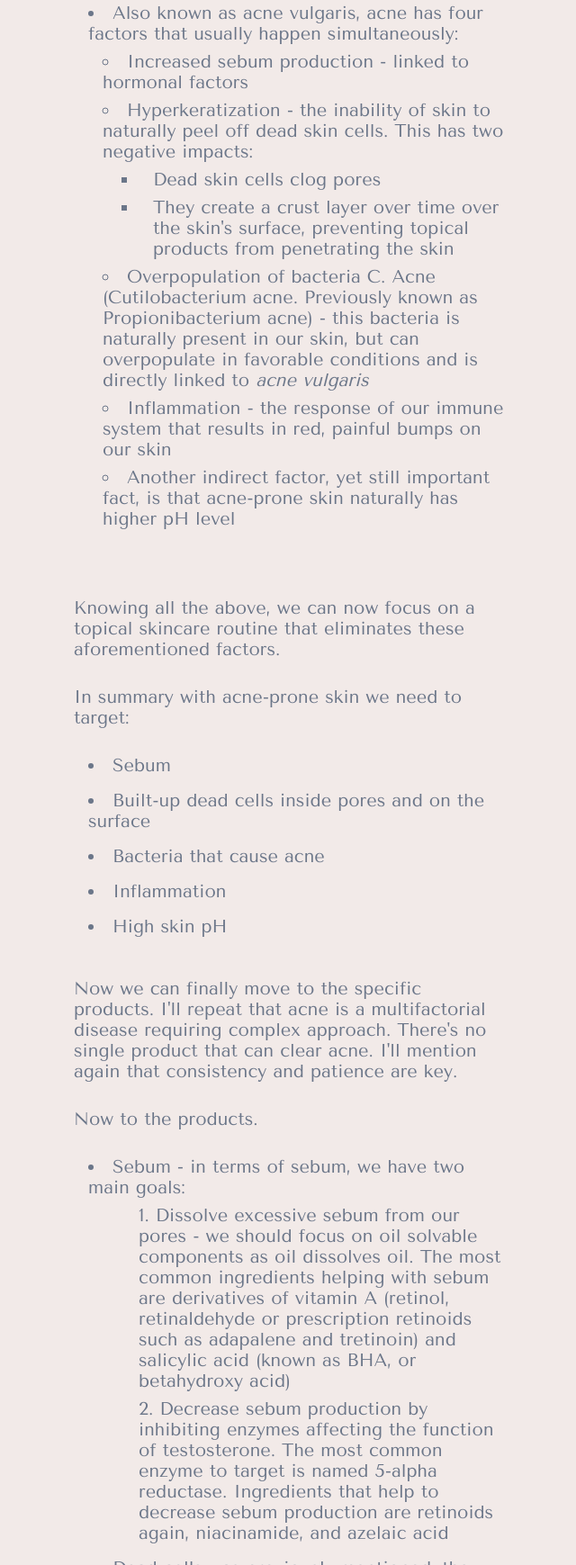
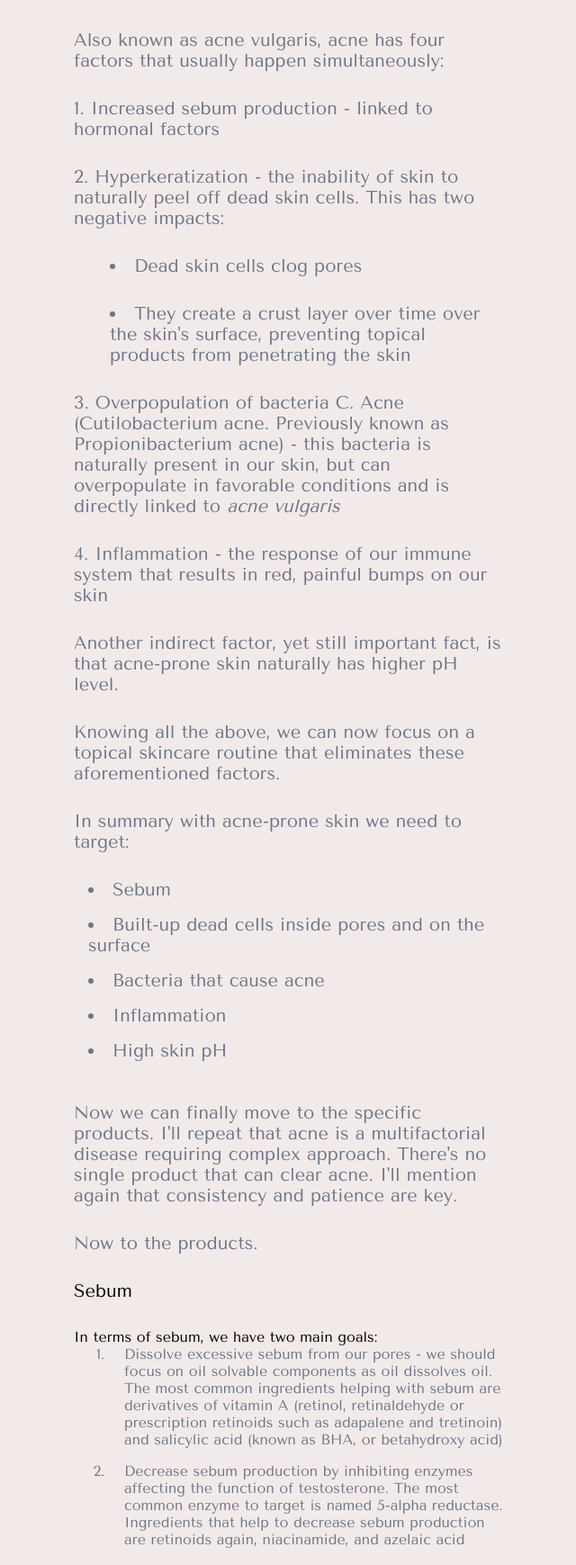
Before and after one commit to MariaSimkova/CherishYourSkin, an Eleventy site: page en/acne.html in a window 1280 px wide. Shown: the part 789-2528 px from the top of the page at 90% size, without its empty margins (593-1233 px from the left). Built offline with nearby package versions, Linux system fonts and the light colour scheme; Eleventy itself is replaced by a stand-in of ours; files that its build step writes are made by us from their sources.

Commit message:
backup of latest changes (not working)

```diff
--- a/en/acne.html
+++ b/en/acne.html
@@ -7,9 +7,9 @@ title: Cherish your skin
 
     <section class="acne-content extra-padding">
 
-        <div class="acne-content__image-container">
+        <!-- <div class="acne-content__image-container">
             <img src="/images/acne.jpg" alt="Acne" class="acne-content__image">
-        </div>
+        </div> -->
 
         <h1 class="acne-content__title title">Let's talk about acne: acne facts</h1>
 
@@ -28,30 +28,26 @@ title: Cherish your skin
 
                 <li class="text--dark li--disc">Acne is not caused by toxins in the body!</li>
 
-                <li class="text--dark li--disc">Also known as acne vulgaris, acne has four factors that usually happen simultaneously:
+            </ul>
 
-                    <ul class="text text--dark">
-                        <li class="text--dark li--circle li--next-level">Increased sebum production - linked to hormonal factors</li>
+            <p class="text text--dark">Also known as acne vulgaris, acne has four factors that usually happen simultaneously:</p>
 
-                        <li class="text--dark li--circle li--next-level">Hyperkeratization - the inability of skin to naturally peel off dead skin cells. This has two negative impacts:
+            <p class="text text--dark">1. Increased sebum production - linked to hormonal factors</p>
 
-                            <ol>
-                                <li class="text--dark li--square li--next-level">Dead skin cells clog pores</li>
+            <p class="text text--dark">2. Hyperkeratization - the inability of skin to naturally peel off dead skin cells. This has two negative impacts:</p>
 
-                                <li class="text--dark li--square li--next-level">They create a crust layer over time over the skin's surface, preventing topical products from penetrating the skin</li>
-                            </ol>
-                        </li>
+            <ul>
+                <li class="text text--dark li--disc">Dead skin cells clog pores</li>
 
-                        <li class="text--dark li--circle li--next-level">Overpopulation of bacteria C. Acne (Cutilobacterium acne. Previously known as Propionibacterium acne) - this bacteria is naturally present in our skin, but can overpopulate in favorable conditions and is directly linked to <i>acne vulgaris</i></li>
+                <li class="text text--dark li--disc">They create a crust layer over time over the skin's surface, preventing topical products from penetrating the skin</li>
+            </ul>
 
-                        <li class="text--dark li--circle li--next-level">Inflammation - the response of our immune system that results in red, painful bumps on our skin
-                        </li>
+            <p class="text text--dark">3. Overpopulation of bacteria C. Acne (Cutilobacterium acne. Previously known as Propionibacterium acne) - this bacteria is naturally present in our skin, but can overpopulate in favorable conditions and is directly linked to <i>acne vulgaris</i></p>
 
-                        <li class="text--dark li--circle li--next-level">Another indirect factor, yet still important fact, is that acne-prone skin naturally has higher pH level</li>
-                    </ul>
+            <p class="text text--dark">4. Inflammation - the response of our immune system that results in red, painful bumps on our skin</p>
 
-                </li>
-            </ul>
+            <p class="text text--dark">Another indirect factor, yet still important fact, is that acne-prone skin naturally has higher pH level.</p>
+
 
             <p class="text text--dark">Knowing all the above, we can now focus on a topical skincare routine that eliminates these aforementioned factors.</p>
 
@@ -72,43 +68,36 @@ title: Cherish your skin
 
             <p class="text text--dark">Now we can finally move to the specific products. I'll repeat that acne is a multifactorial disease requiring complex approach. There's no single product that can clear acne. I'll mention again that consistency and patience are key.</p>
 
-            <p class="text text--dark">Now to the products.
+            <p class="text text--dark">Now to the products.</p>
 
-                <ul class="text text--dark">
-                    <li class="text--dark li--disc">Sebum - in terms of sebum, we have two main goals:
+            <p class="text text--highlight">Sebum</p>
 
-                        <ol>
-                            <li class="text--dark li--next-level">1. Dissolve excessive sebum from our pores - we should focus on oil solvable components as oil dissolves oil. The most common ingredients helping with sebum are derivatives of vitamin A (retinol, retinaldehyde or prescription retinoids such as adapalene and tretinoin) and salicylic acid (known as BHA, or betahydroxy acid)</li>
+            <p>In terms of sebum, we have two main goals:</p>
 
-                            <li class="text--dark li--next-level">2. Decrease sebum production by inhibiting enzymes affecting the function of testosterone. The most common enzyme to target is named 5-alpha reductase. Ingredients that help to decrease sebum production are retinoids again, niacinamide, and azelaic acid</li>
-                        </ol>
+                <ol>
+                    <li class="text--dark li--roman">Dissolve excessive sebum from our pores - we should focus on oil solvable components as oil dissolves oil. The most common ingredients helping with sebum are derivatives of vitamin A (retinol, retinaldehyde or prescription retinoids such as adapalene and tretinoin) and salicylic acid (known as BHA, or betahydroxy acid)</li>
 
-                    </li>
+                    <li class="text--dark li--roman">Decrease sebum production by inhibiting enzymes affecting the function of testosterone. The most common enzyme to target is named 5-alpha reductase. Ingredients that help to decrease sebum production are retinoids again, niacinamide, and azelaic acid</li>
+                </ol>
 
-                    <li class="text--dark li--disc">Dead cells - as previously mentioned, the problem with dead cells is that they clog our pores and build up on skin surfaces, thus making it impossible for our skin barrier to function properly.
 
-                        <ol>
-                            <li class="text--dark li--next-level">1. To target dead cells in the pores we again have to use products with oil soluable ingredients - retinoids and salicylic acid.</li>
+            <p class="text text--dark">Dead cells - as previously mentioned, the problem with dead cells is that they clog our pores and build up on skin surfaces, thus making it impossible for our skin barrier to function properly.</p>
 
-                            <li class="text--dark li--next-level">2. To make sure that excess dead cells do not build up on our skin, we need to use products that increase epidermal cell turnover and thus help to peel off from the surface – again retinoids and AHA (alpha hydroxy acids): the most common acids are glycolic, mandelic, lactic. Other types of exfoliating products are: enzymatic peelings (extracts of papaya, pineapple, pumpkin).</li>
-                        </ol>
+                <ol>
+                    <li class="text--dark li--next-level">1. To target dead cells in the pores we again have to use products with oil soluable ingredients - retinoids and salicylic acid.</li>
 
-                    </li>
+                    <li class="text--dark li--next-level">2. To make sure that excess dead cells do not build up on our skin, we need to use products that increase epidermal cell turnover and thus help to peel off from the surface – again retinoids and AHA (alpha hydroxy acids): the most common acids are glycolic, mandelic, lactic. Other types of exfoliating products are: enzymatic peelings (extracts of papaya, pineapple, pumpkin).</li>
+                </ol>
 
-                    <li class="text--dark li--disc">
-                        Bacteria - bacteria that cause acne is known as C. acne bacteria (formerly P. acne) - in case of their overpopulation, we need to use products that target them. Several known ingredients include benzoyl peroxide, sulfur, azelaic acid, and tea tree oil.
-                    </li>
 
-                    <li class="text--dark li--disc">
-                        Inflammation - the result of the response of our immune system that causes red bumps on skin. Anti-inflammatory ingredients are azelaic acid, sulfur, salicylic acid. Furthermore cooling down affected areas is helpful and brings extra relief.
-                    </li>
 
-                    <li class="text--dark li--disc">
-                        High pH -  typical for acne prone skin. Ingredients that can help to balance pH are alphahydroxy acids
-                    </li>
+            <p class="text text--dark">Bacteria - bacteria that cause acne is known as C. acne bacteria (formerly P. acne) - in case of their overpopulation, we need to use products that target them. Several known ingredients include benzoyl peroxide, sulfur, azelaic acid, and tea tree oil.</p>
 
-                </ul>
-            </p>
+            <p class="text text--dark">Inflammation - the result of the response of our immune system that causes red bumps on skin. Anti-inflammatory ingredients are azelaic acid, sulfur, salicylic acid. Furthermore cooling down affected areas is helpful and brings extra relief.</p>
+
+            <p class="text text--dark">High pH -  typical for acne prone skin. Ingredients that can help to balance pH are alphahydroxy acids</p>
+
+
 
             <h2 class="acne-content__subtitle subtitle">Common acne myths and bad advice</h2>
 
--- a/scss/base/_reset.scss
+++ b/scss/base/_reset.scss
@@ -1,5 +1,6 @@
 @use '../abstracts/variables';
 @use '../abstracts/mixins';
+
 
 html { box-sizing: border-box; }
 *, ::after, ::before { box-sizing: inherit; }
@@ -143,9 +144,14 @@ h3 {
     color: variables.$color--light;
   }
 
+  &--highlight {
+    color: variables.$color--primary;
+  }
+
   &--center {
     text-align: center;
   }
+
 
   // MOBILE
   font-size: 16px;
```
Also changed, not shown: scss/style.css (added), 1 other file.
